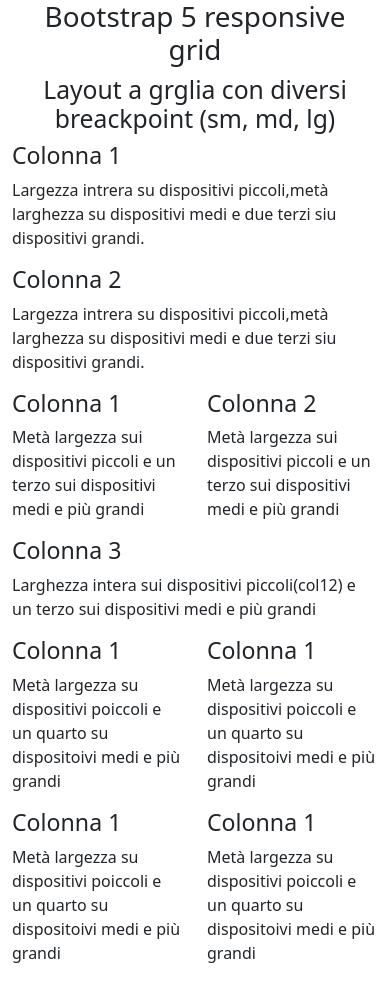
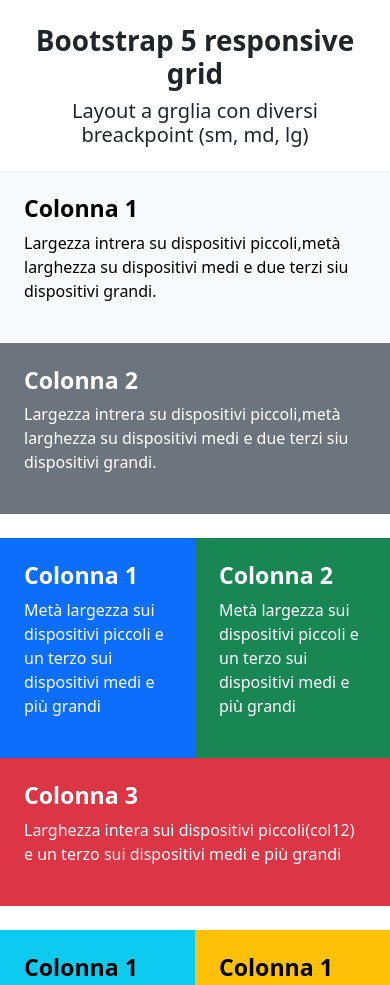
Before and after one commit to DanielaEsposito/htmlcss-bootstrap-layout, a plain HTML site: page idex.html in a window 390 px wide. Shown: the top 985 px of the page. Drawn offline with nearby package versions, Linux system fonts and the light colour scheme.

Commit message:
complite mobile first

```diff
--- a/idex.html
+++ b/idex.html
@@ -12,51 +12,52 @@
 
 <body>
     <div class="container">
-        <div class="container text-center">
-            <h1>Bootstrap 5 responsive grid</h1>
-            <h2>Layout a grglia con diversi breackpoint (sm, md, lg)</h2>
+        <div class="container text-center my-4">
+            <h1 class="fw-semibold">Bootstrap 5 responsive grid</h1>
+            <h2 class="h5 fw-light">Layout a grglia con diversi breackpoint (sm, md, lg)</h2>
         </div>
-        <div class="row">
-            <div class="col-12">
-                <h3>Colonna 1</h3>
+
+        <div class="row mb-4">
+            <div class="col-12 p-4 text-bg-light">
+                <h3 class="fw-semibold">Colonna 1</h3>
                 <p>Largezza intrera su dispositivi piccoli,metà larghezza su dispositivi medi e due terzi siu
                     dispositivi grandi.</p>
             </div>
-            <div class="col-12">
-                <h3>Colonna 2</h3>
+            <div class="col-12 p-4 text-bg-secondary">
+                <h3 class="fw-semibold">Colonna 2</h3>
                 <p>Largezza intrera su dispositivi piccoli,metà larghezza su dispositivi medi e due terzi siu
                     dispositivi grandi.</p>
             </div>
         </div>
-        <div class="row">
-            <div class="col-6">
-                <h3>Colonna 1</h3>
+        <div class="row mb-4">
+            <div class="col-6 p-4 text-bg-primary">
+                <h3 class="fw-semibold">Colonna 1</h3>
                 <p>Metà largezza sui dispositivi piccoli e un terzo sui dispositivi medi e più grandi</p>
             </div>
-            <div class="col-6">
-                <h3>Colonna 2</h3>
+            <div class="col-6 p-4 text-bg-success">
+                <h3 class="fw-semibold">Colonna 2</h3>
                 <p>Metà largezza sui dispositivi piccoli e un terzo sui dispositivi medi e più grandi</p>
             </div>
-            <div class="col-12">
-                <h3>Colonna 3</h3>
+            <div class="col-12 p-4 text-bg-danger">
+                <h3 class="fw-semibold" >Colonna 3</h3>
                 <p>Larghezza intera sui dispositivi piccoli(col12) e un terzo sui dispositivi medi e più grandi</p>
             </div>
         </div>
-        <div class="row">
-            <div class="col-6">
-                <h3>Colonna 1</h3>
+        <div class="row mb-4">
+            <div class="col-6 p-4 text-bg-info">
+                <h3 class="fw-semibold" >Colonna 1</h3>
                 <p>Metà largezza su dispositivi poiccoli e un quarto su dispositoivi medi e più grandi</p>
             </div>
-            <div class="col-6">
-                <h3>Colonna 1</h3>
+            <div class="col-6 p-4 text-bg-warning">
+                <h3 class="fw-semibold">Colonna 1</h3>
                 <p>Metà largezza su dispositivi poiccoli e un quarto su dispositoivi medi e più grandi</p>
             </div>
-            <div class="col-6">
-                <h3>Colonna 1</h3>
+            <div class="col-6 p-4 text-bg-dark">
+                <h3 class="fw-semibold">Colonna 1</h3>
                 <p>Metà largezza su dispositivi poiccoli e un quarto su dispositoivi medi e più grandi</p>
             </div>
-            <div class="col-6">
-                <h3>Colonna 1</h3>
+            <div class="col-6 p-4 text-bg-light ">
+                <h3 class="fw-semibold" >Colonna 1</h3>
                 <p>Metà largezza su dispositivi poiccoli e un quarto su dispositoivi medi e più grandi</p>
             </div>
         </div>
```
